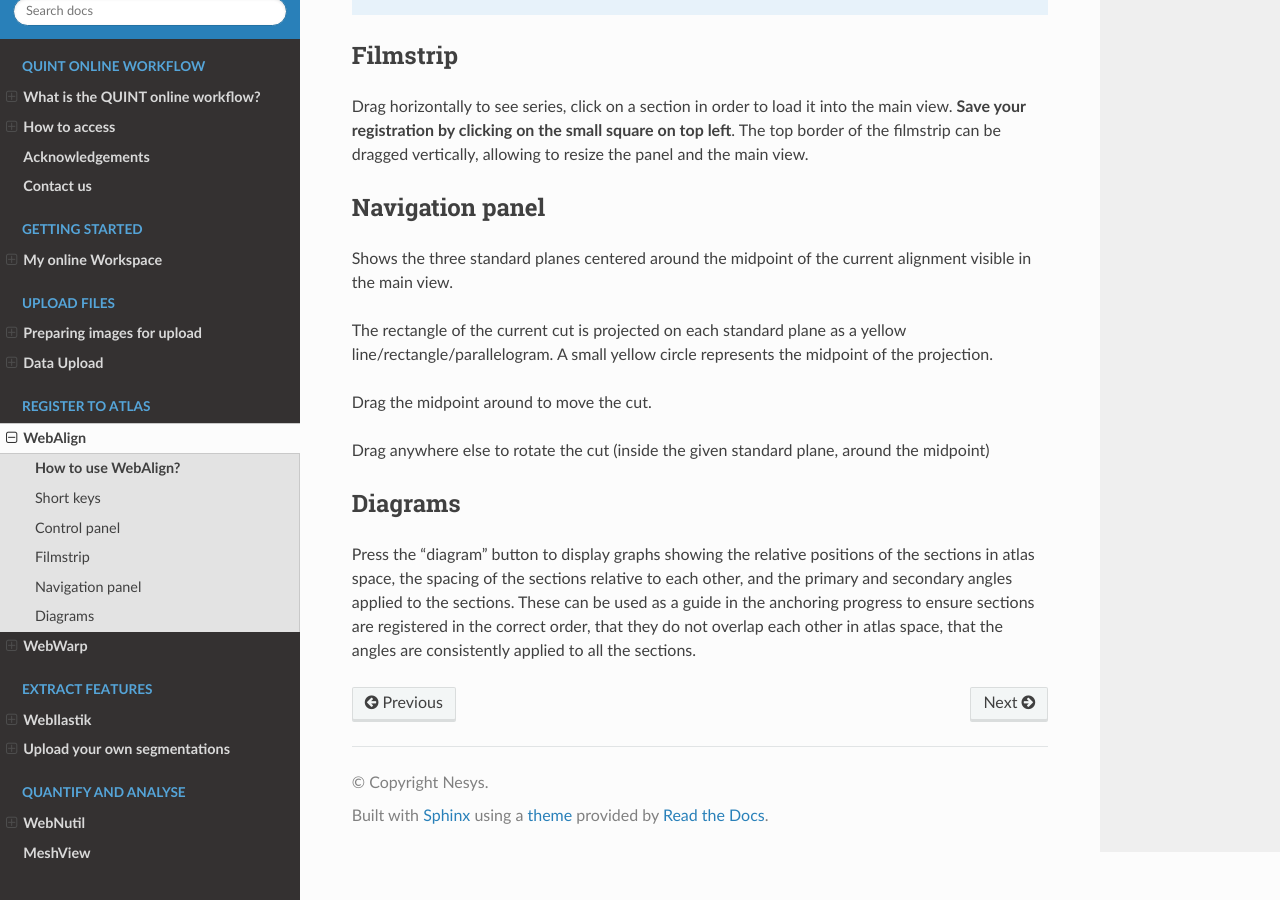
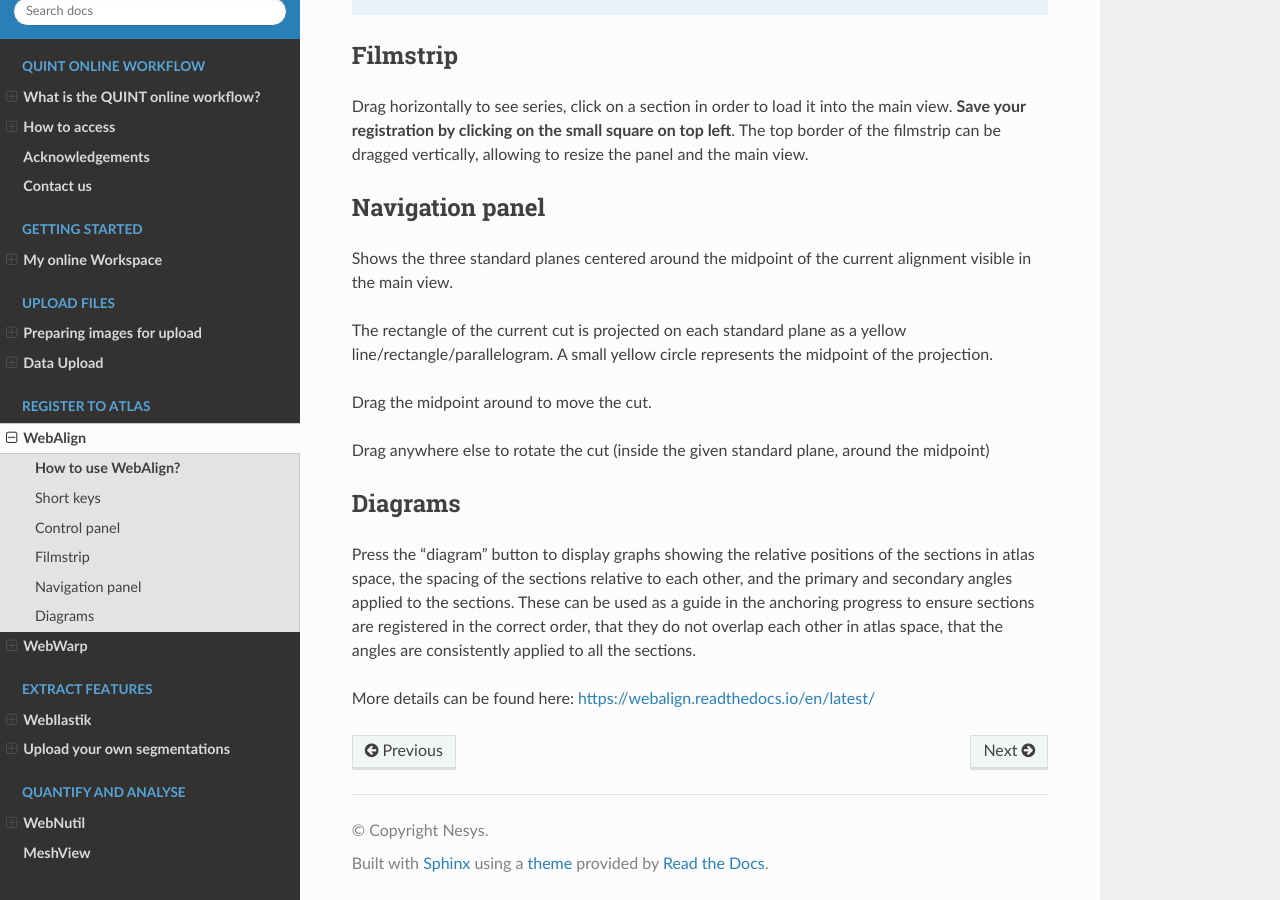
Before and after one commit to Neural-Systems-at-UIO/QUINT_webtools, a Sphinx documentation site: the page built from docs/WebAlign.rst, in a window 1280 px wide and 900 px high, scrolled down 3313 px. Built offline with Sphinx 7.4.7 and the Read the Docs theme 3.1.0, drawn with Linux system fonts in a browser that asks for light colours.

Commit message:
Update WebAlign.rst

```diff
--- a/docs/WebAlign.rst
+++ b/docs/WebAlign.rst
@@ -131,3 +131,5 @@ Diagrams
 -----------
 
 Press the "diagram" button to display graphs showing the relative positions of the sections in atlas space, the spacing of the sections relative to each other, and the primary and secondary angles applied to the sections. These can be used as a guide in the anchoring progress to ensure sections are registered in the correct order, that they do not overlap each other in atlas space, that the angles are consistently applied to all the sections.
+
+More details can be found here: https://webalign.readthedocs.io/en/latest/
```
